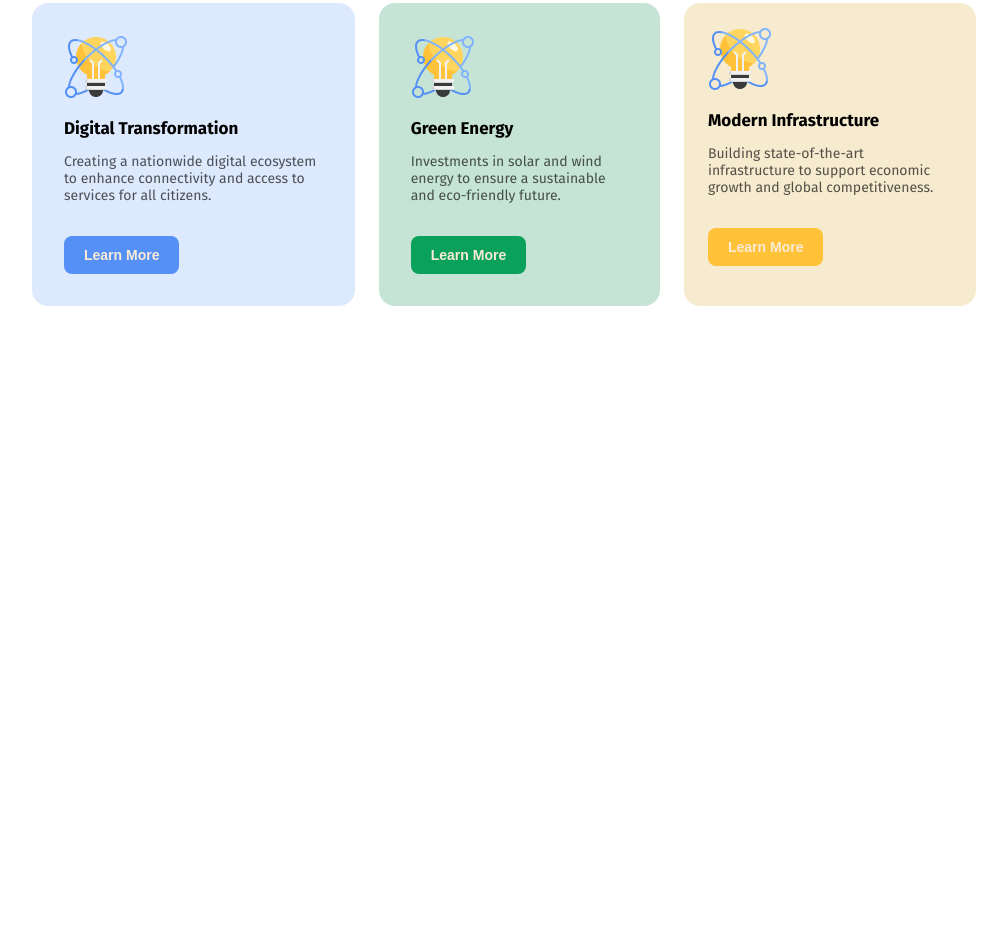
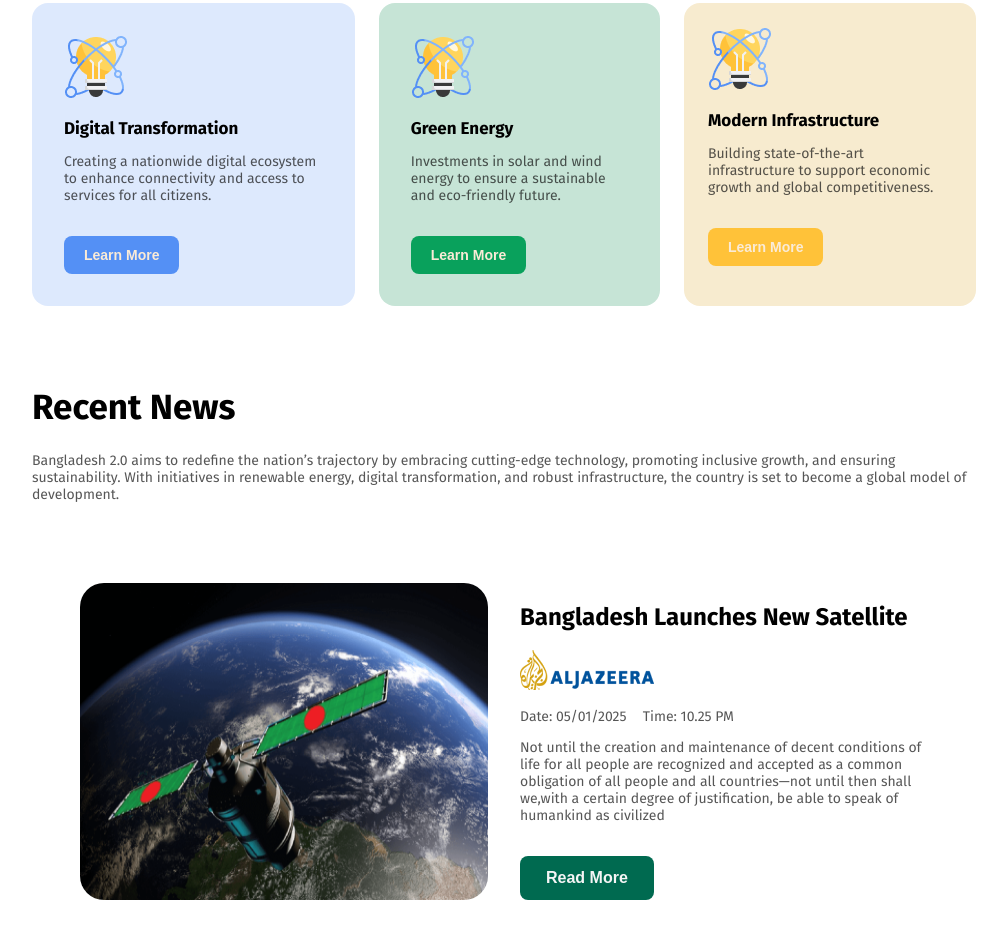
Before and after one commit to Shantosifat/My-First-Assignment, a plain HTML site: page index.html in a window 1280 px wide. Shown: the part 964-1915 px from the top of the page, without its empty margins (136-1143 px from the left). Before the commit the page ends 1278 px from the top, so only its background shows below. Drawn offline with Linux system fonts and the light colour scheme; a web font is replaced by a local one.

Commit message:
satelite section

```diff
--- a/index.html
+++ b/index.html
@@ -53,6 +53,28 @@
             </div>
 
         </section>
+        <!-- third task start -->
+
+        <section class="third-task">
+
+            <div>
+                <h1 class="vision-title">Recent News</h1>
+                <p class="vision-description">Bangladesh 2.0 aims to redefine the nation’s trajectory by embracing cutting-edge technology, promoting inclusive growth, and ensuring sustainability. With initiatives in renewable energy, digital transformation, and robust infrastructure, the country is set to become a global model of development.</p>
+            </div>
+            <div class="sat-info">
+                <img id="akash" src="assets/satelite.png" alt="">
+                <div>
+                    <h1>Bangladesh Launches New Satellite</h1>
+                    <img id="jazeera" src="assets/al-jazeera.png" alt="">
+                    <br>
+                    <span class="date">Date: 05/01/2025</span>
+                    <span>Time: 10.25 PM</span>
+                    <p class="sat-p">Not until the creation and maintenance of decent conditions of life for all people are recognized and accepted as a common obligation of all people and all countries—not until then shall we,with a certain degree of justification, be able to speak of humankind as civilized</p>
+                    <a href=""><button class="read-btn">Read More</button></a>
+                </div>
+            </div>
+        </section>
+
     </main>
 
     <footer>
--- a/styles/assignment.css
+++ b/styles/assignment.css
@@ -127,3 +127,46 @@ nav h2 {
     border-radius: 16px;
     padding: 24px;
 }
+
+/* 3rd one */
+
+#akash{
+    border-radius: 24px;
+}
+.third-task{
+    margin: 80px 160px;
+}
+.sat-p{
+    font-size: 14px;
+    font-weight: 400;
+    color: rgba(14, 14, 14, 0.7);
+    margin-bottom: 32px;
+}
+.sat-info{
+    display: flex;
+    padding: 48px;
+    gap: 32px;
+    border-radius: 24px;
+    background: rgb(255, 255, 255);
+}
+.read-btn{
+    font-size: 16px;
+    font-weight: 600;
+    padding: 13px 26px;
+    border-radius: 8px;
+    background: rgb(0, 106, 80);
+    color: whitesmoke;
+    border: none;
+}
+.date{
+    margin-right: 12px;
+}
+span{
+    color: rgba(14, 14, 14, 0.7);
+    font-size: 14px;
+    font-weight: 400;
+}
+
+#jazeera{
+    margin-bottom: 12px;
+}
```
